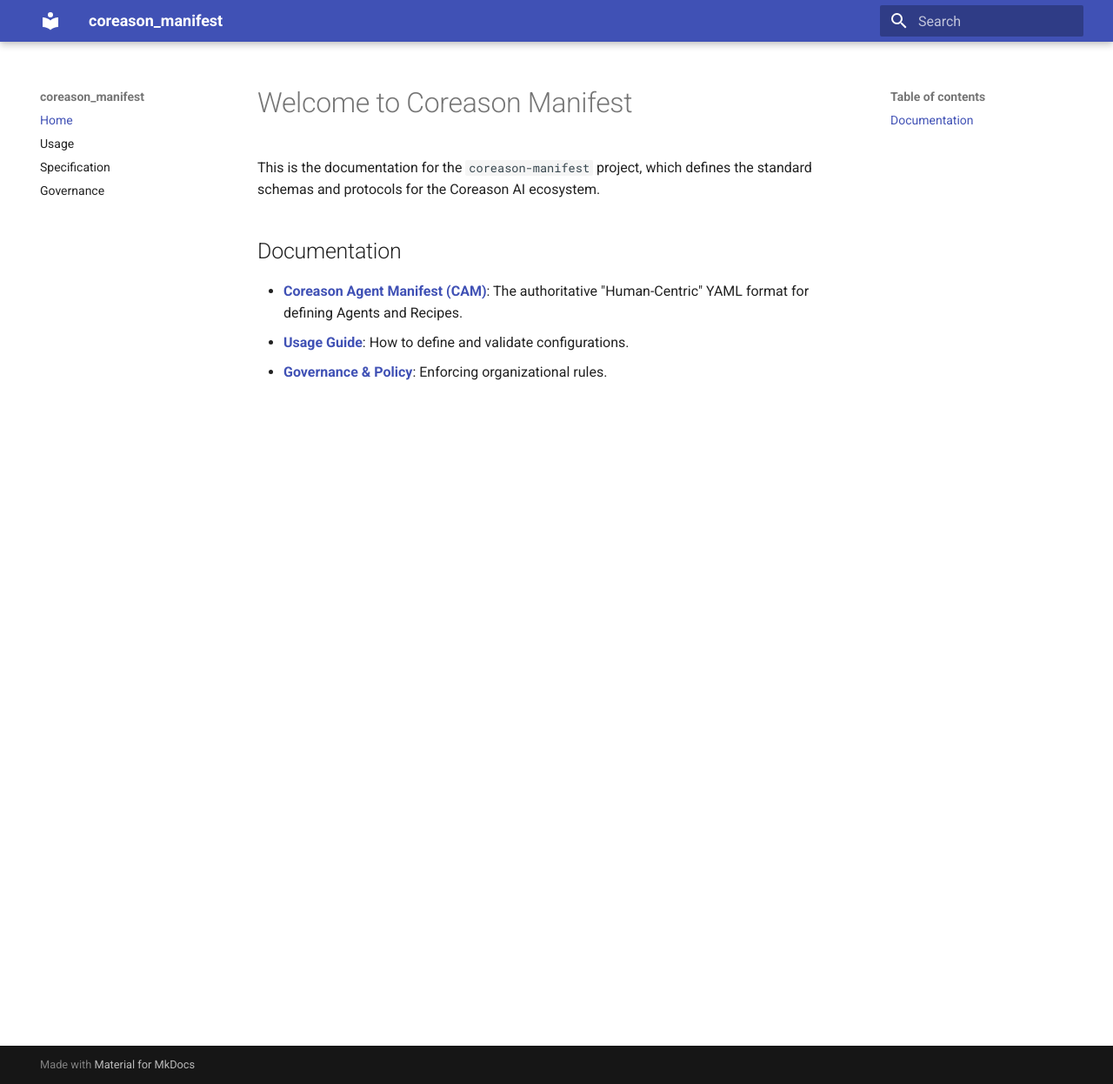
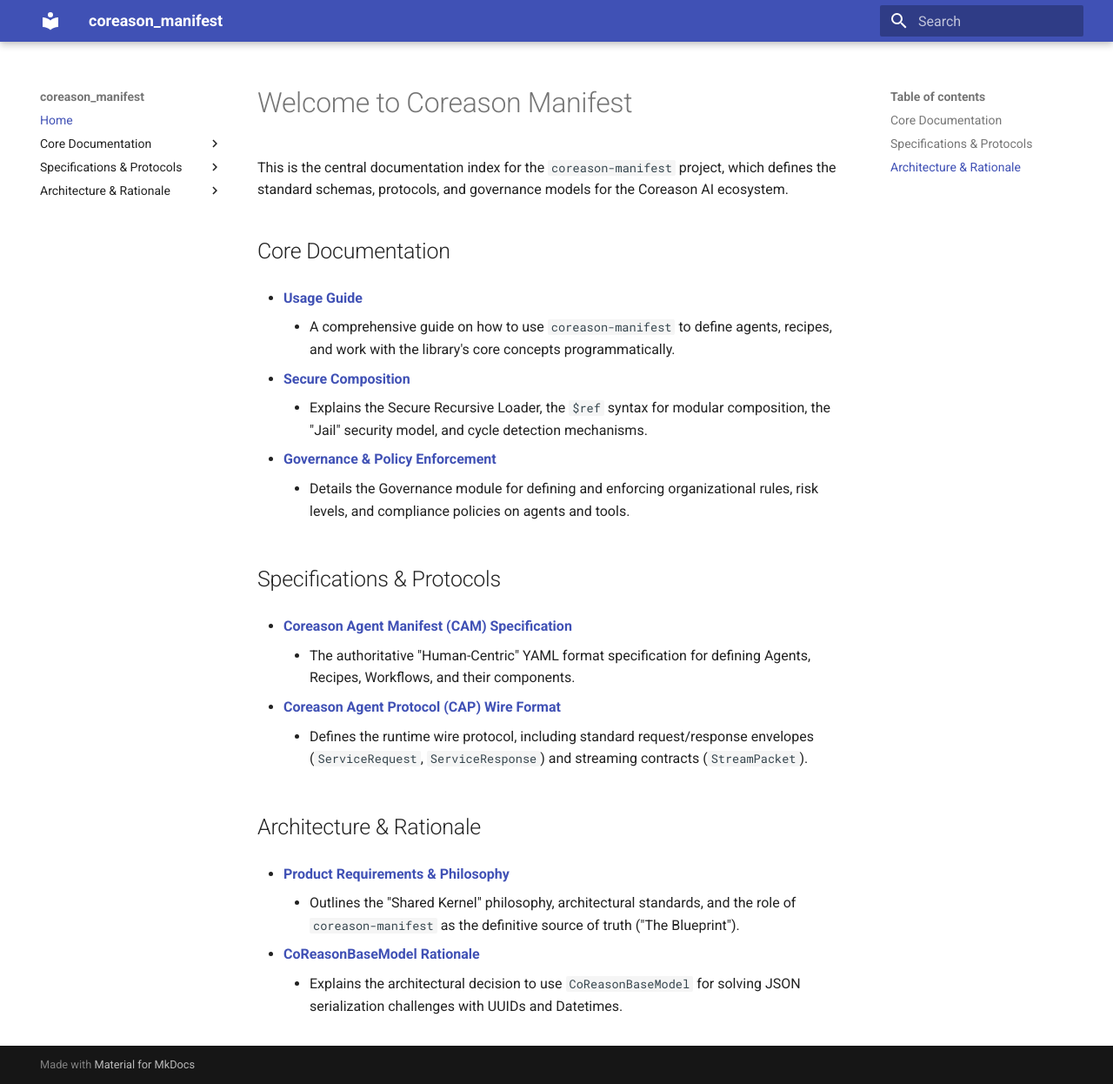
Before and after one commit to CoReason-AI/coreason-manifest, an MkDocs documentation site: the page built from docs/index.md, in a window 1280 px wide and 1246 px high. Shown: the whole window at 87% size. Built offline with MkDocs 1.6.1 and Material for MkDocs 9.7.7, drawn with Linux system fonts in a browser that asks for light colours.

Commit message:
docs: create comprehensive documentation index and link from README (#245)
- Overwrote `docs/index.md` to be a central index with summaries and links for all documentation files.
- Organized documentation into "Core Documentation", "Specifications & Protocols", and "Architecture & Rationale".
- Updated `README.md` to prominently link to `docs/index.md`.
- Updated `mkdocs.yml` navigation to reflect the new documentation structure and include all indexed files.

```diff
--- a/docs/index.md
+++ b/docs/index.md
@@ -1,9 +1,30 @@
 # Welcome to Coreason Manifest
 
-This is the documentation for the `coreason-manifest` project, which defines the standard schemas and protocols for the Coreason AI ecosystem.
+This is the central documentation index for the `coreason-manifest` project, which defines the standard schemas, protocols, and governance models for the Coreason AI ecosystem.
 
-## Documentation
+## Core Documentation
 
-*   **[Coreason Agent Manifest (CAM)](cap/specification.md)**: The authoritative "Human-Centric" YAML format for defining Agents and Recipes.
-*   **[Usage Guide](usage.md)**: How to define and validate configurations.
-*   **[Governance & Policy](governance_policy_enforcement.md)**: Enforcing organizational rules.
+*   **[Usage Guide](usage.md)**
+    *   A comprehensive guide on how to use `coreason-manifest` to define agents, recipes, and work with the library's core concepts programmatically.
+
+*   **[Secure Composition](composition.md)**
+    *   Explains the Secure Recursive Loader, the `$ref` syntax for modular composition, the "Jail" security model, and cycle detection mechanisms.
+
+*   **[Governance & Policy Enforcement](governance_policy_enforcement.md)**
+    *   Details the Governance module for defining and enforcing organizational rules, risk levels, and compliance policies on agents and tools.
+
+## Specifications & Protocols
+
+*   **[Coreason Agent Manifest (CAM) Specification](cap/specification.md)**
+    *   The authoritative "Human-Centric" YAML format specification for defining Agents, Recipes, Workflows, and their components.
+
+*   **[Coreason Agent Protocol (CAP) Wire Format](cap/wire_protocol.md)**
+    *   Defines the runtime wire protocol, including standard request/response envelopes (`ServiceRequest`, `ServiceResponse`) and streaming contracts (`StreamPacket`).
+
+## Architecture & Rationale
+
+*   **[Product Requirements & Philosophy](product_requirements.md)**
+    *   Outlines the "Shared Kernel" philosophy, architectural standards, and the role of `coreason-manifest` as the definitive source of truth ("The Blueprint").
+
+*   **[CoReasonBaseModel Rationale](coreason_base_model_rationale.md)**
+    *   Explains the architectural decision to use `CoReasonBaseModel` for solving JSON serialization challenges with UUIDs and Datetimes.
--- a/mkdocs.yml
+++ b/mkdocs.yml
@@ -3,6 +3,13 @@
   name: material
 nav:
   - Home: index.md
-  - Usage: usage.md
-  - Specification: cap/specification.md
-  - Governance: governance_policy_enforcement.md
+  - Core Documentation:
+    - Usage Guide: usage.md
+    - Secure Composition: composition.md
+    - Governance & Policy: governance_policy_enforcement.md
+  - Specifications & Protocols:
+    - CAM Specification: cap/specification.md
+    - CAP Wire Protocol: cap/wire_protocol.md
+  - Architecture & Rationale:
+    - Product Requirements: product_requirements.md
+    - Base Model Rationale: coreason_base_model_rationale.md
```
Also changed, not shown: README.md (+2 -0 lines).
